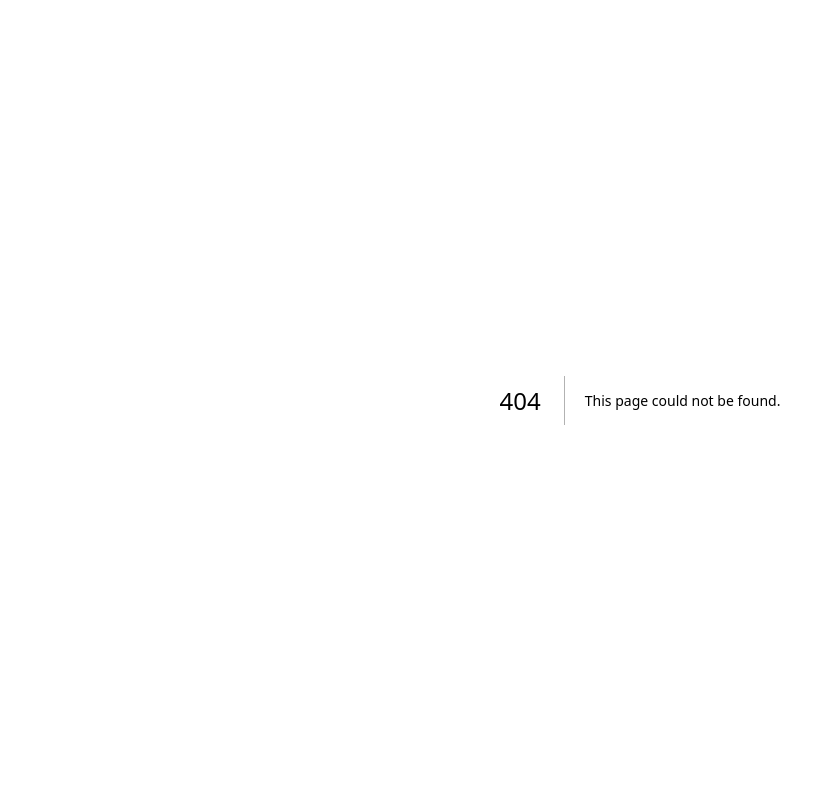
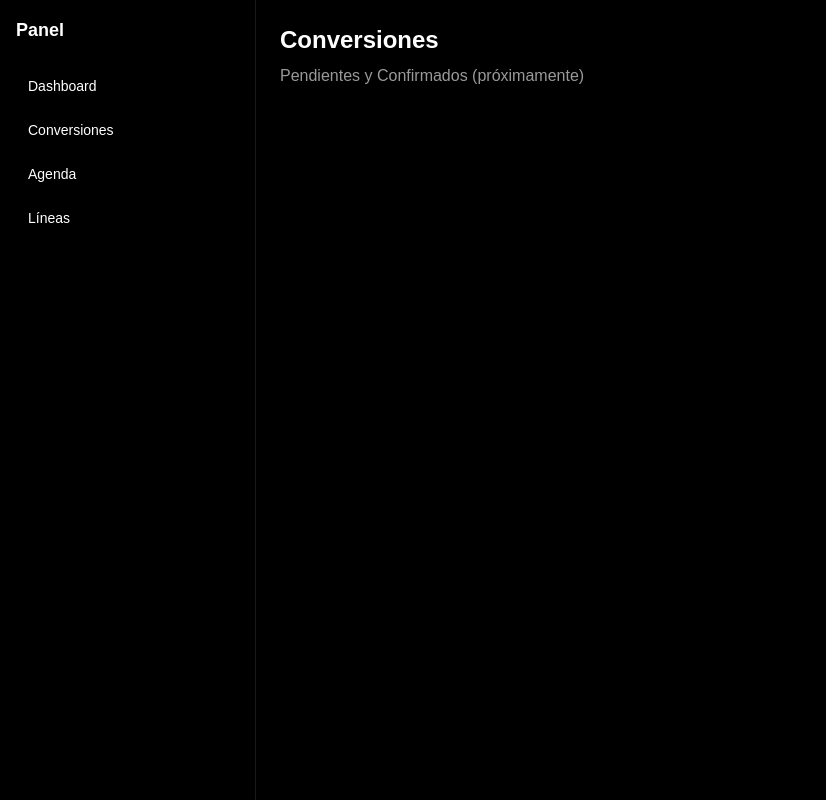
Before and after one commit to pulzeaplicacion/pulzeapp, a Next.js app: page /dashboard/conversiones in a window 1280 px wide. Before the commit this address had no page. Shown: the whole page, without its empty margins (0-826 px from the left). Built offline with nearby package versions, Linux system fonts and the light colour scheme.

Commit message:
add panel routes: conversiones agenda lineas

```diff
--- /dev/null
+++ b/app/dashboard/agenda/page.tsx
@@ -0,0 +1,8 @@
+export default function Page() {
+  return (
+    <div>
+      <h1 className="text-2xl font-semibold">Agenda</h1>
+      <p className="mt-2 text-white/60">Backup de jugadores buenos (próximamente)</p>
+    </div>
+  );
+}
--- /dev/null
+++ b/app/dashboard/conversiones/page.tsx
@@ -0,0 +1,8 @@
+export default function Page() {
+  return (
+    <div>
+      <h1 className="text-2xl font-semibold">Conversiones</h1>
+      <p className="mt-2 text-white/60">Pendientes y Confirmados (próximamente)</p>
+    </div>
+  );
+}
--- a/app/dashboard/layout.tsx
+++ b/app/dashboard/layout.tsx
@@ -13,13 +13,13 @@ export default function DashboardLayout({
   <a href="/dashboard" className="block rounded-lg px-3 py-2 hover:bg-white/5">
     Dashboard
   </a>
-          <a href="#" className="block rounded-lg px-3 py-2 hover:bg-white/5">
+  <a href="/dashboard/conversiones" className="block rounded-lg px-3 py-2 hover:bg-white/5">
     Conversiones
   </a>
-          <a href="#" className="block rounded-lg px-3 py-2 hover:bg-white/5">
+  <a href="/dashboard/agenda" className="block rounded-lg px-3 py-2 hover:bg-white/5">
     Agenda
   </a>
-          <a href="#" className="block rounded-lg px-3 py-2 hover:bg-white/5">
+  <a href="/dashboard/lineas" className="block rounded-lg px-3 py-2 hover:bg-white/5">
     Líneas
   </a>
 </nav>
--- /dev/null
+++ b/app/dashboard/lineas/page.tsx
@@ -0,0 +1,8 @@
+export default function Page() {
+  return (
+    <div>
+      <h1 className="text-2xl font-semibold">Líneas</h1>
+      <p className="mt-2 text-white/60">Gestión de números + round robin (próximamente)</p>
+    </div>
+  );
+}
```
Lines whose indentation alone changed are shown as unchanged.
